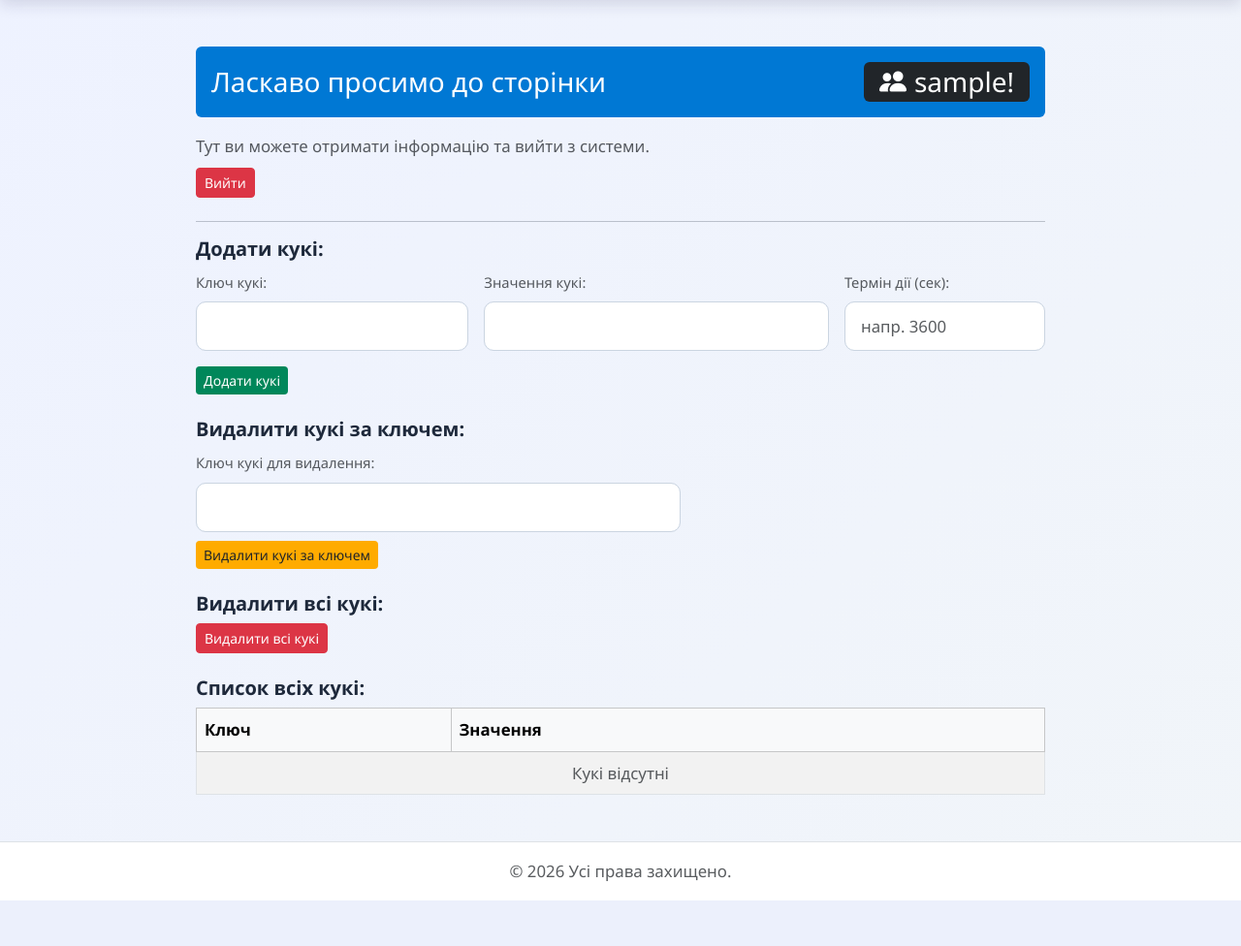
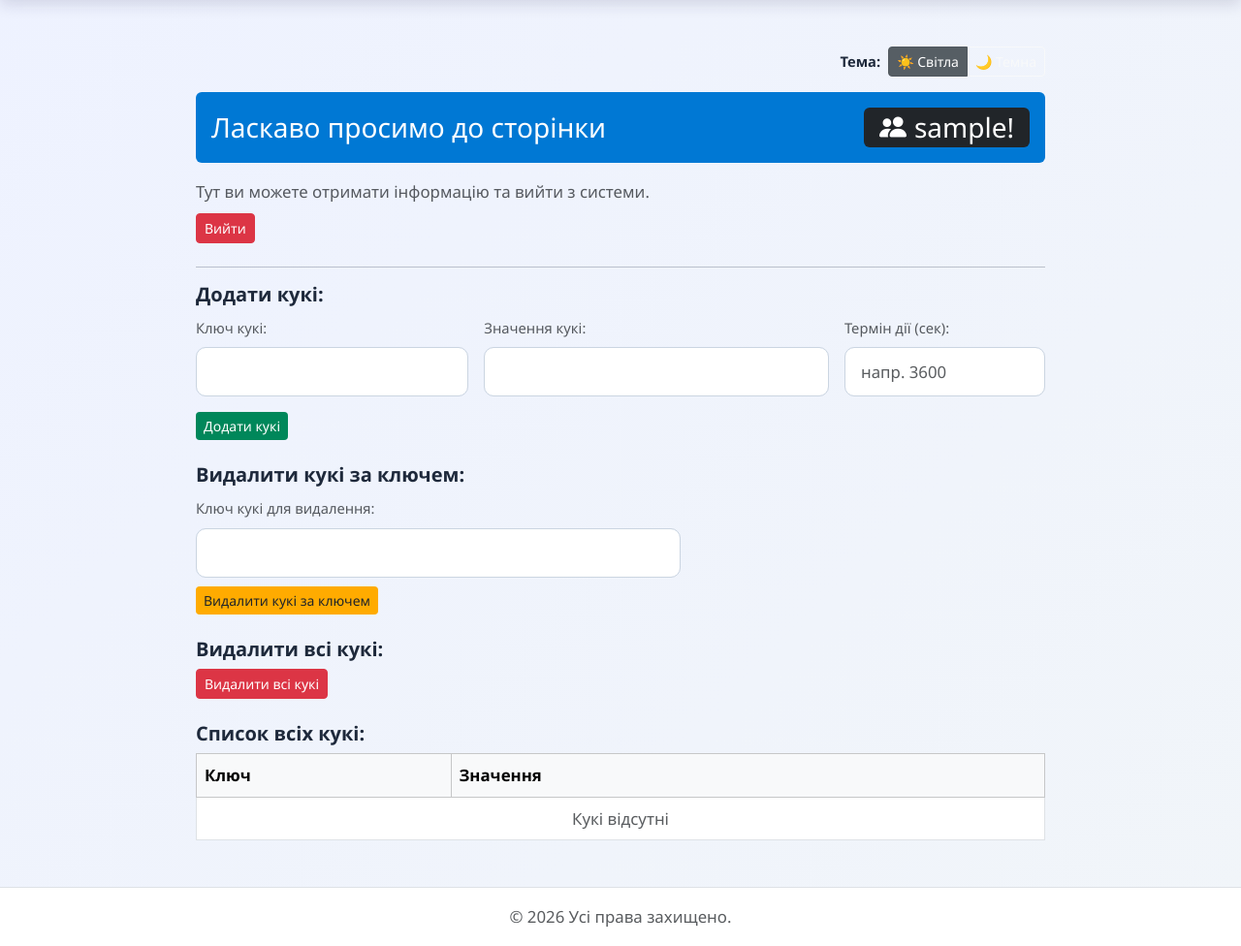
Before and after one commit to marta33424/flask-app-lab, a Flask app: page /users/profile in a window 1280 px wide. Shown: the part 62-1038 px from the top of the page at 97% size. Before the commit the page ends 991 px from the top, so only its background shows below. Run offline with Flask 3, Linux system fonts and the light colour scheme; the visitor is signed in with stand-in values (Sample User, id 1).

Commit message:
feat(lab4): complete task 3 color theme switcher using cookies

```diff
--- a/app/users/templates/users/profile.html
+++ b/app/users/templates/users/profile.html
@@ -3,8 +3,98 @@
 {% block title %}Профіль{% endblock %}
 
 {% block content %}
+{% if theme == 'dark' %}
+<style>
+    html,
+    body,
+    main,
+    .content,
+    #content,
+    .wrapper,
+    footer,
+    .footer {
+        background-color: #161824 !important;
+        background-image: none !important;
+        color: #ffffff !important;
+    }
+
+    h3,
+    h5,
+    label,
+    p,
+    span,
+    .form-label {
+        color: #f1f5f9 !important;
+    }
+
+    footer p,
+    footer span,
+    .footer p,
+    .footer span {
+        color: #94a3b8 !important;
+    }
+
+    .text-muted {
+        color: #94a3b8 !important;
+    }
+
+    /* Темні поля вводу */
+    .form-control {
+        background-color: #212534 !important;
+        color: #ffffff !important;
+        border: 1px solid #3b4256 !important;
+    }
+
+    .form-control:focus {
+        background-color: #262c3e !important;
+        color: #ffffff !important;
+        border-color: #0078d4 !important;
+        box-shadow: 0 0 0 0.25rem rgba(0, 120, 212, 0.25) !important;
+    }
+
+    .form-control::placeholder {
+        color: #64748b !important;
+    }
+
+    .table {
+        color: #ffffff !important;
+        border-color: #3b4256 !important;
+    }
+
+    .table-light th,
+    .table thead th {
+        background-color: #212534 !important;
+        color: #ffffff !important;
+        border-color: #3b4256 !important;
+    }
+
+    .table td {
+        background-color: #1a1d2b !important;
+        color: #ffffff !important;
+        border-color: #3b4256 !important;
+    }
+
+    hr {
+        border-color: #3b4256 !important;
+    }
+</style>
+{% endif %}
+
 <div class="container my-4" style="max-width: 900px;">
-    <!-- Блок привітання -->
+    <div class="d-flex justify-content-end align-items-center mb-3">
+        <span class="me-2 fw-bold small">Тема:</span>
+        <div class="btn-group" role="group">
+            <a href="{{ url_for('users.change_theme', theme_name='light') }}"
+                class="btn btn-sm {% if theme == 'light' %}btn-secondary active{% else %}btn-outline-secondary text-white{% endif %}">
+                ☀️ Світла
+            </a>
+            <a href="{{ url_for('users.change_theme', theme_name='dark') }}"
+                class="btn btn-sm {% if theme == 'dark' %}btn-light active{% else %}btn-outline-light{% endif %}">
+                🌙 Темна
+            </a>
+        </div>
+    </div>
+
     <div class="p-3 mb-3 text-white rounded d-flex align-items-center justify-content-between"
         style="background-color: #0078d4;">
         <h3 class="m-0">Ласкаво просимо до сторінки</h3>
@@ -21,7 +111,6 @@
 
     <hr>
 
-    <!-- Додати кукі -->
     <h5 class="fw-bold">Додати кукі:</h5>
     <form action="{{ url_for('users.add_cookie') }}" method="POST" class="mb-4">
         <div class="row g-3">
@@ -42,7 +131,6 @@
             style="background-color: #00875a; border: none;">Додати кукі</button>
     </form>
 
-    <!-- Видалити кукі за ключем -->
     <h5 class="fw-bold">Видалити кукі за ключем:</h5>
     <form action="{{ url_for('users.delete_cookie') }}" method="POST" class="mb-4">
         <div class="mb-2" style="max-width: 500px;">
@@ -53,15 +141,13 @@
             style="background-color: #ffab00; border: none;">Видалити кукі за ключем</button>
     </form>
 
-    <!-- Видалити всі кукі -->
     <h5 class="fw-bold">Видалити всі кукі:</h5>
     <form action="{{ url_for('users.delete_all_cookies') }}" method="POST" class="mb-4">
         <button type="submit" class="btn btn-danger btn-sm">Видалити всі кукі</button>
     </form>
 
-    <!-- Таблиця списку всіх кукі -->
     <h5 class="fw-bold mt-4">Список всіх кукі:</h5>
-    <table class="table table-bordered table-striped mt-2">
+    <table class="table table-bordered mt-2">
         <thead class="table-light">
             <tr>
                 <th style="width: 30%;">Ключ</th>
--- a/app/users/views.py
+++ b/app/users/views.py
@@ -37,7 +37,13 @@ def profile():
         flash("Будь ласка, спочатку увійдіть у систему.", "error")
         return redirect(url_for("users.login"))
 
-    return render_template("profile.html", username=session["username"], cookies=request.cookies)
+    current_theme = request.cookies.get("theme", "light")
+    return render_template(
+        "profile.html",
+        username=session["username"],
+        cookies=request.cookies,
+        theme=current_theme
+    )
 
 @users_bp.route("/logout", methods=["POST", "GET"])
 def logout():
@@ -95,3 +101,17 @@ def delete_all_cookies():
 
     flash("Всі додані кукі успішно видалено!", "info")
     return response
+
+
+@users_bp.route("/change-theme/<string:theme_name>")
+def change_theme(theme_name):
+    if "username" not in session:
+        return redirect(url_for("users.login"))
+
+    if theme_name not in ["light", "dark"]:
+        theme_name = "light"
+
+    response = make_response(redirect(url_for("users.profile")))
+    response.set_cookie("theme", theme_name, max_age=30 * 24 * 60 * 60)
+    flash(f"Тему змінено на {theme_name}!", "info")
+    return response
```
